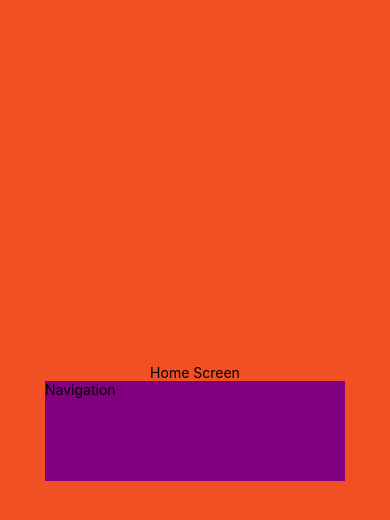
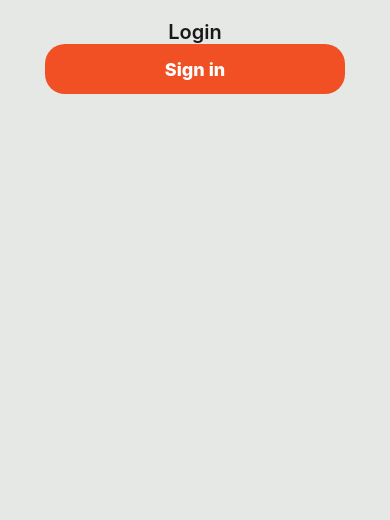
Before and after one commit to JordaoViktor/youtubeApp, a React Native app: screen / in a window 390 px wide. Shown: the top 520 px of the page. Built offline with nearby package versions, Linux system fonts and the light colour scheme.

Commit message:
:art: button component

```diff
--- a/src/@types/navigation.ts
+++ b/src/@types/navigation.ts
@@ -1,4 +1,4 @@
 export type RootStackParamListType = {
   Home: undefined;
-  DetailsScreen: undefined;
+  Login: undefined;
 }
--- /dev/null
+++ b/src/components/Button/index.tsx
@@ -0,0 +1,41 @@
+import React from 'react';
+import {
+  StyleProp,
+  Text, TouchableOpacity, ViewStyle,
+} from 'react-native';
+import { useThemeAwareObject } from '@hooks/style/useThemeAwareObject';
+import { WithChildren } from '../../@types/utils';
+
+import { createStyles } from './styles';
+
+type ButtonProps = WithChildren<{
+  active?:boolean;
+  pressableTestID?: string;
+  onPress: () => void;
+  buttonStyle?: StyleProp<ViewStyle>;
+  textStyle?: StyleProp<ViewStyle>;
+  text?:string;
+}>
+
+export const Button = ({
+  children, active, pressableTestID, onPress, buttonStyle, textStyle, text,
+}:ButtonProps) => {
+  const Styles = useThemeAwareObject(createStyles);
+
+  return (
+    <TouchableOpacity
+      style={[Styles.container, buttonStyle]}
+      testID={pressableTestID}
+      disabled={!active}
+      onPress={onPress}
+    >
+      <Text style={[Styles.title, textStyle]}>{text}</Text>
+      {children}
+    </TouchableOpacity>
+  );
+};
+
+Button.defaultProps = {
+  active: true,
+  pressableTestID: 'ButtonTestID',
+};
--- /dev/null
+++ b/src/components/Button/styles.ts
@@ -0,0 +1,21 @@
+import { StyleSheet } from 'react-native';
+import { Theme } from '../../theme/@types/theme';
+
+export const createStyles = (theme: Theme) => {
+  const styles = StyleSheet.create({
+    container: {
+      width: '100%',
+      height: '100%',
+      justifyContent: 'center',
+      alignItems: 'center',
+      backgroundColor: theme.color.detail,
+      borderRadius: 20,
+    },
+    title: {
+      fontSize: 18,
+      fontWeight: '800',
+      color: theme.color.primary,
+    },
+  });
+  return styles;
+};
--- a/src/routes/index.routes.tsx
+++ b/src/routes/index.routes.tsx
@@ -1,46 +1,20 @@
 import React from 'react';
-import { TouchableOpacity, Text, View } from 'react-native';
+import { NavigationContainer } from '@react-navigation/native';
 
-import { NavigationContainer, useNavigation } from '@react-navigation/native';
-import { StackNavigationProp } from '@react-navigation/stack';
 import { createNativeStackNavigator } from '@react-navigation/native-stack';
+
+import { LoginScreen } from '@screens/Login';
 import { HomeScreen } from '@screens/Home';
+
 import { type RootStackParamListType } from '../@types/navigation';
-
-type HomeScreenProps = StackNavigationProp<RootStackParamListType, 'Home'>;
 
 const { Screen, Navigator } = createNativeStackNavigator<RootStackParamListType>();
 
-const DetailsScreen = () => {
-  const navigation = useNavigation<HomeScreenProps>();
-  return (
-    <View
-      style={{
-        flex: 1,
-        alignItems: 'center',
-        justifyContent: 'center',
-        backgroundColor: 'blue',
-      }}
-    >
-      <Text>Details Screen</Text>
-      <TouchableOpacity
-        style={{ width: 300, height: 100, backgroundColor: 'purple' }}
-        testID="test2"
-        onPress={() => {
-          navigation.navigate('Home');
-        }}
-      >
-        <Text>Navigation</Text>
-      </TouchableOpacity>
-    </View>
-  );
-};
-
 const Routes = () => (
   <NavigationContainer>
-    <Navigator initialRouteName="Home" screenOptions={{ headerShown: false }}>
+    <Navigator initialRouteName="Login" screenOptions={{ headerShown: false }}>
+      <Screen name="Login" component={LoginScreen} />
       <Screen name="Home" component={HomeScreen} />
-      <Screen name="DetailsScreen" component={DetailsScreen} />
     </Navigator>
   </NavigationContainer>
 );
--- a/src/screens/Home/index.tsx
+++ b/src/screens/Home/index.tsx
@@ -3,22 +3,11 @@ import {
   Text, TouchableOpacity, View,
 } from 'react-native';
 
-import { useNavigation } from '@react-navigation/native';
-
-import { StackNavigationProp } from '@react-navigation/stack';
-
 import { useThemeAwareObject } from '@hooks/style/useThemeAwareObject';
 
 import { createStyles } from './styles';
-import { RootStackParamListType } from '../../@types/navigation';
-
-type DetailsScreenProps = StackNavigationProp<
-  RootStackParamListType,
-  'DetailsScreen'
->;
 
 export const HomeScreen = () => {
-  const navigation = useNavigation<DetailsScreenProps>();
   const Styles = useThemeAwareObject(createStyles);
 
   return (
@@ -30,7 +19,7 @@ export const HomeScreen = () => {
         style={{ width: 300, height: 100, backgroundColor: 'purple' }}
         testID="test1"
         onPress={() => {
-          navigation.navigate('DetailsScreen');
+
         }}
       >
         <Text>Navigation</Text>
--- /dev/null
+++ b/src/screens/Login/index.tsx
@@ -0,0 +1,39 @@
+import React from 'react';
+import {
+  Text, View,
+} from 'react-native';
+
+import { useNavigation } from '@react-navigation/native';
+
+import { StackNavigationProp } from '@react-navigation/stack';
+
+import { useThemeAwareObject } from '@hooks/style/useThemeAwareObject';
+
+import { Button } from '@components/Button';
+import { createStyles } from './styles';
+import { RootStackParamListType } from '../../@types/navigation';
+
+type DetailsScreenProps = StackNavigationProp<
+  RootStackParamListType,
+  'Home'
+>;
+
+export const LoginScreen = () => {
+  const navigation = useNavigation<DetailsScreenProps>();
+  const Styles = useThemeAwareObject(createStyles);
+
+  return (
+    <View
+      style={Styles.container}
+    >
+      <Text style={Styles.mainTitle}>Login</Text>
+
+      <View style={Styles.signinWrapper}>
+        <Button
+          text="Sign in"
+          onPress={() => { console.log('hello button'); }}
+        />
+      </View>
+    </View>
+  );
+};
--- /dev/null
+++ b/src/screens/Login/styles.ts
@@ -0,0 +1,23 @@
+import { StyleSheet } from 'react-native';
+import { Theme } from '../../theme/@types/theme';
+
+export const createStyles = (theme: Theme) => {
+  const styles = StyleSheet.create({
+    container: {
+      flex: 1,
+      alignItems: 'center',
+      backgroundColor: theme.color.surface,
+      padding: 20,
+    },
+    mainTitle: {
+      fontWeight: '600',
+      fontSize: 20,
+      color: theme.color.secondary,
+    },
+    signinWrapper: {
+      width: 300,
+      height: 50,
+    },
+  });
+  return styles;
+};
```
Also changed, not shown: .eslintrc.js, src/assets/svg/YouTube-Logo.svg (added).
